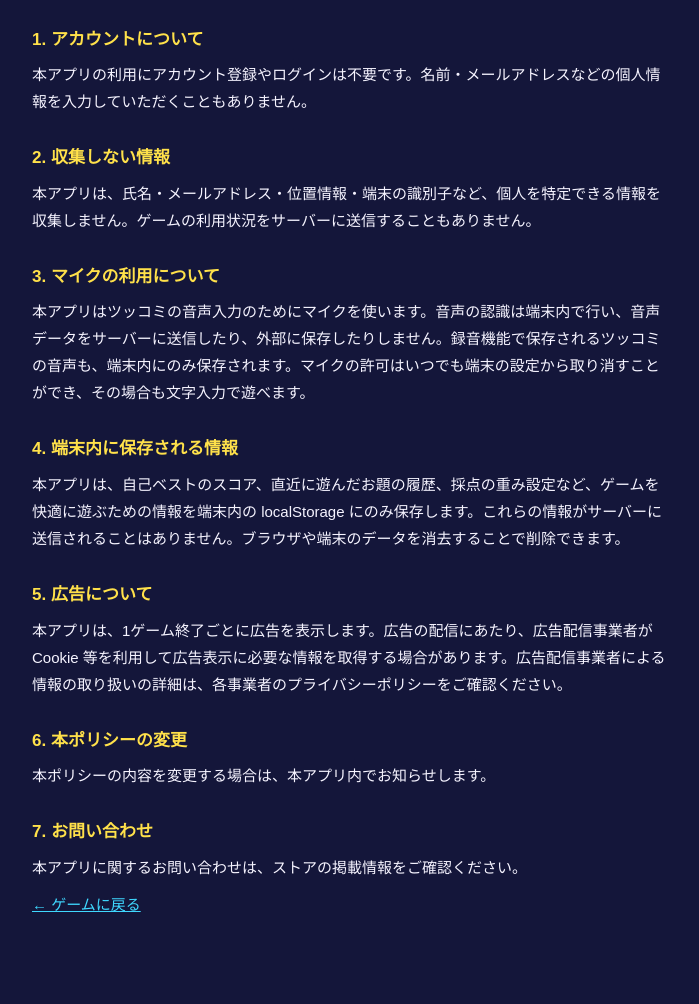
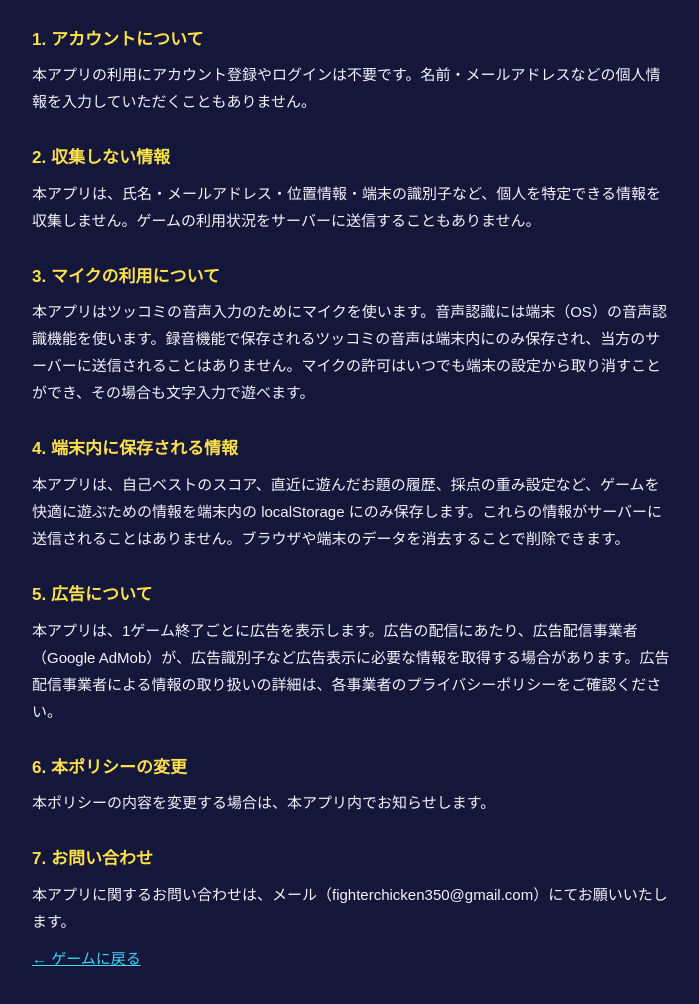
Before and after one commit to fighterchicken350/tsukkomi-shashinkan-web, a plain HTML site: page privacy.html in a window 1280 px wide. Shown: the part 98-1102 px from the top of the page, without its empty margins (288-987 px from the left). Before the commit the page ends 1074 px from the top, so only its background shows below. Drawn offline with Linux system fonts and the light colour scheme.

Commit message:
Add privacy policy

```diff
--- a/privacy.html
+++ b/privacy.html
@@ -29,19 +29,19 @@ a{color:#3fd8ff}
 <p>本アプリは、氏名・メールアドレス・位置情報・端末の識別子など、個人を特定できる情報を収集しません。ゲームの利用状況をサーバーに送信することもありません。</p>
 
 <h2>3. マイクの利用について</h2>
-<p>本アプリはツッコミの音声入力のためにマイクを使います。音声の認識は端末内で行い、音声データをサーバーに送信したり、外部に保存したりしません。録音機能で保存されるツッコミの音声も、端末内にのみ保存されます。マイクの許可はいつでも端末の設定から取り消すことができ、その場合も文字入力で遊べます。</p>
+<p>本アプリはツッコミの音声入力のためにマイクを使います。音声認識には端末（OS）の音声認識機能を使います。録音機能で保存されるツッコミの音声は端末内にのみ保存され、当方のサーバーに送信されることはありません。マイクの許可はいつでも端末の設定から取り消すことができ、その場合も文字入力で遊べます。</p>
 
 <h2>4. 端末内に保存される情報</h2>
 <p>本アプリは、自己ベストのスコア、直近に遊んだお題の履歴、採点の重み設定など、ゲームを快適に遊ぶための情報を端末内の localStorage にのみ保存します。これらの情報がサーバーに送信されることはありません。ブラウザや端末のデータを消去することで削除できます。</p>
 
 <h2>5. 広告について</h2>
-<p>本アプリは、1ゲーム終了ごとに広告を表示します。広告の配信にあたり、広告配信事業者が Cookie 等を利用して広告表示に必要な情報を取得する場合があります。広告配信事業者による情報の取り扱いの詳細は、各事業者のプライバシーポリシーをご確認ください。</p>
+<p>本アプリは、1ゲーム終了ごとに広告を表示します。広告の配信にあたり、広告配信事業者（Google AdMob）が、広告識別子など広告表示に必要な情報を取得する場合があります。広告配信事業者による情報の取り扱いの詳細は、各事業者のプライバシーポリシーをご確認ください。</p>
 
 <h2>6. 本ポリシーの変更</h2>
 <p>本ポリシーの内容を変更する場合は、本アプリ内でお知らせします。</p>
 
 <h2>7. お問い合わせ</h2>
-<p>本アプリに関するお問い合わせは、ストアの掲載情報をご確認ください。</p>
+<p>本アプリに関するお問い合わせは、メール（fighterchicken350@gmail.com）にてお願いいたします。</p>
 
 <p><a href="index.html">← ゲームに戻る</a></p>
 </div>
```
